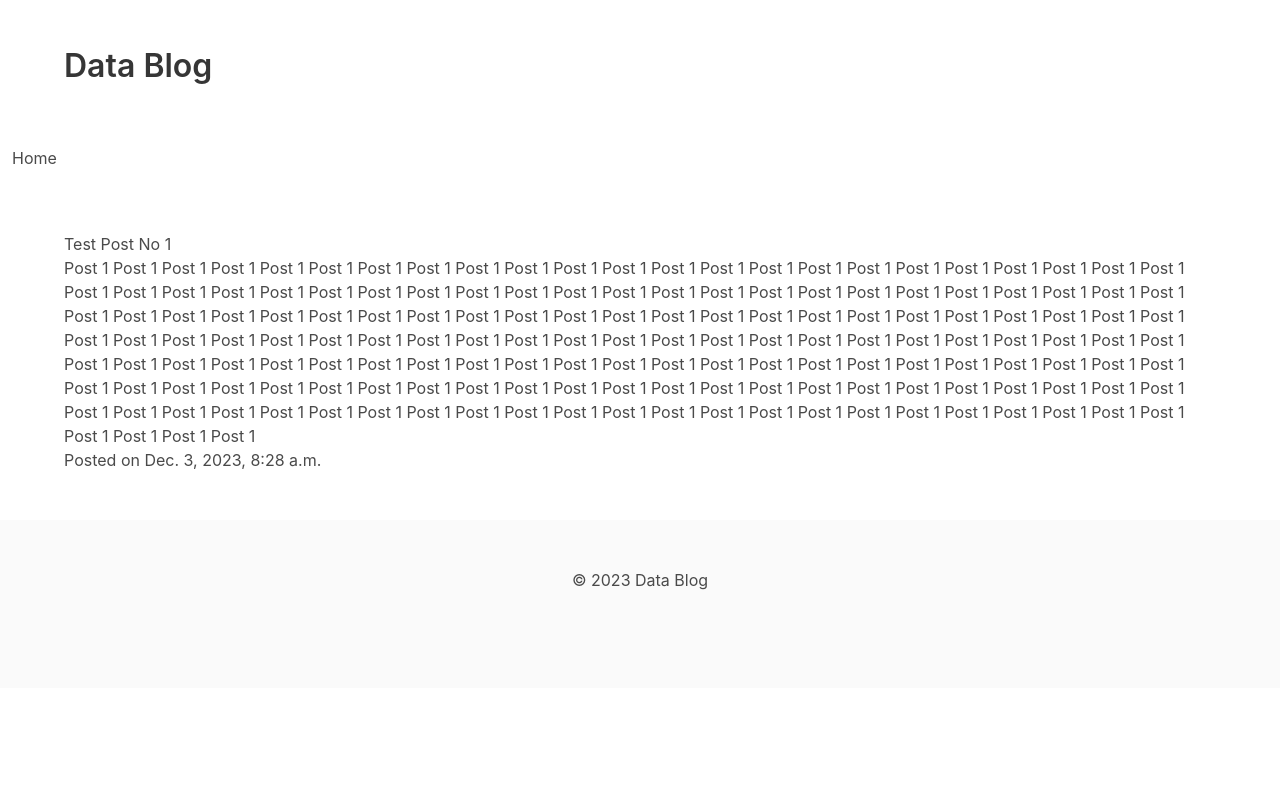
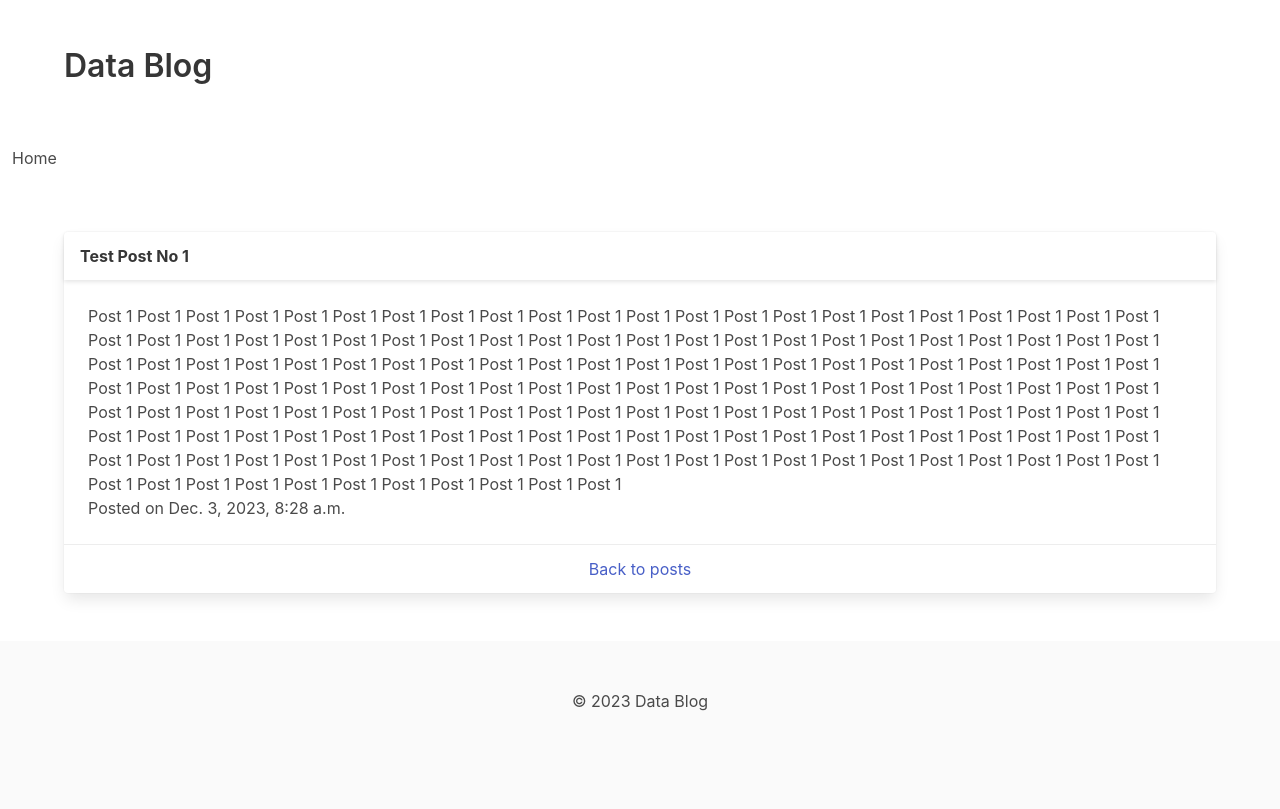
Before and after one commit to BamdadTabari/django-blog, a Django app: page /post/1/ in a window 1280 px wide. Before the commit the page ends 590 px from the top, so only its background shows below. Run offline with Django 4.2, Linux system fonts and the light colour scheme; data comes from the database, SQL or seed files in the repository; both versions use the stored data as it was after the commit.

Commit message:
post detail and list upgrade

```diff
--- a/alfablog/data_blog/templates/blog/post_detail.html
+++ b/alfablog/data_blog/templates/blog/post_detail.html
@@ -1,11 +1,19 @@
 {% extends "blog/base.html" %}
 
 {% block content %}
-    <article class="post">
-        <h2>{{ post.title }}</h2>
-        <p>{{ post.content }}</p>
-        <div class="date">
-            Posted on {{ post.date_posted }}
+    <div class="card">
+        <header class="card-header">
+            <p class="card-header-title">{{ post.title }}</p>
+        </header>
+        <div class="card-content">
+            <div class="content">
+                {{ post.content }}
+                <br>
+                <time datetime="{{ post.date_posted }}">Posted on {{ post.date_posted }}</time>
+            </div>
         </div>
-    </article>
+        <footer class="card-footer">
+            <a href="{% url 'data_blog:post_list' %}" class="card-footer-item">Back to posts</a>
+        </footer>
+    </div>
 {% endblock content %}
```
Also changed, not shown: alfablog/data_blog/templates/blog/post_list.html (+7 -7 lines), alfablog/db.sqlite3, 1 other file.
